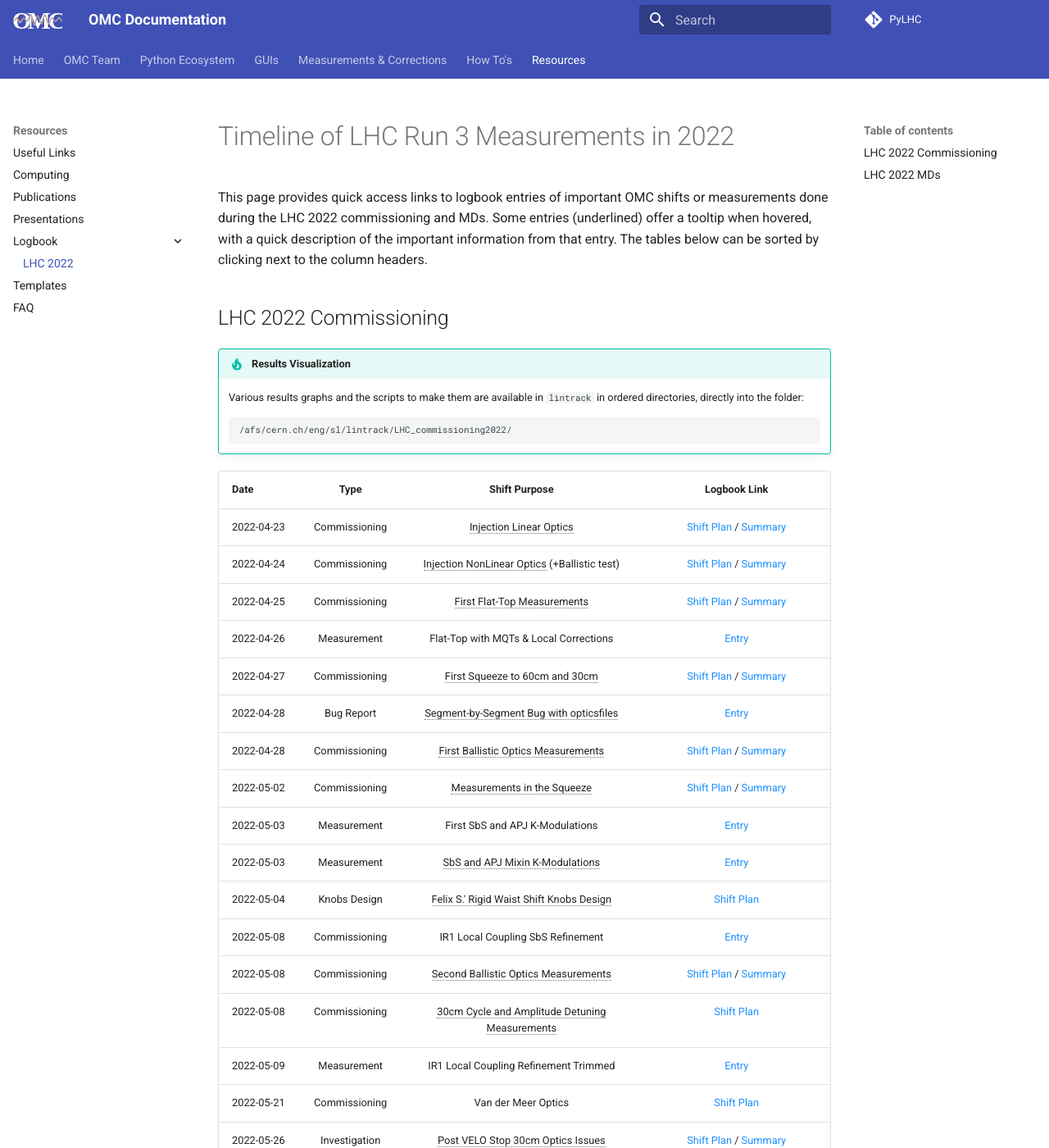
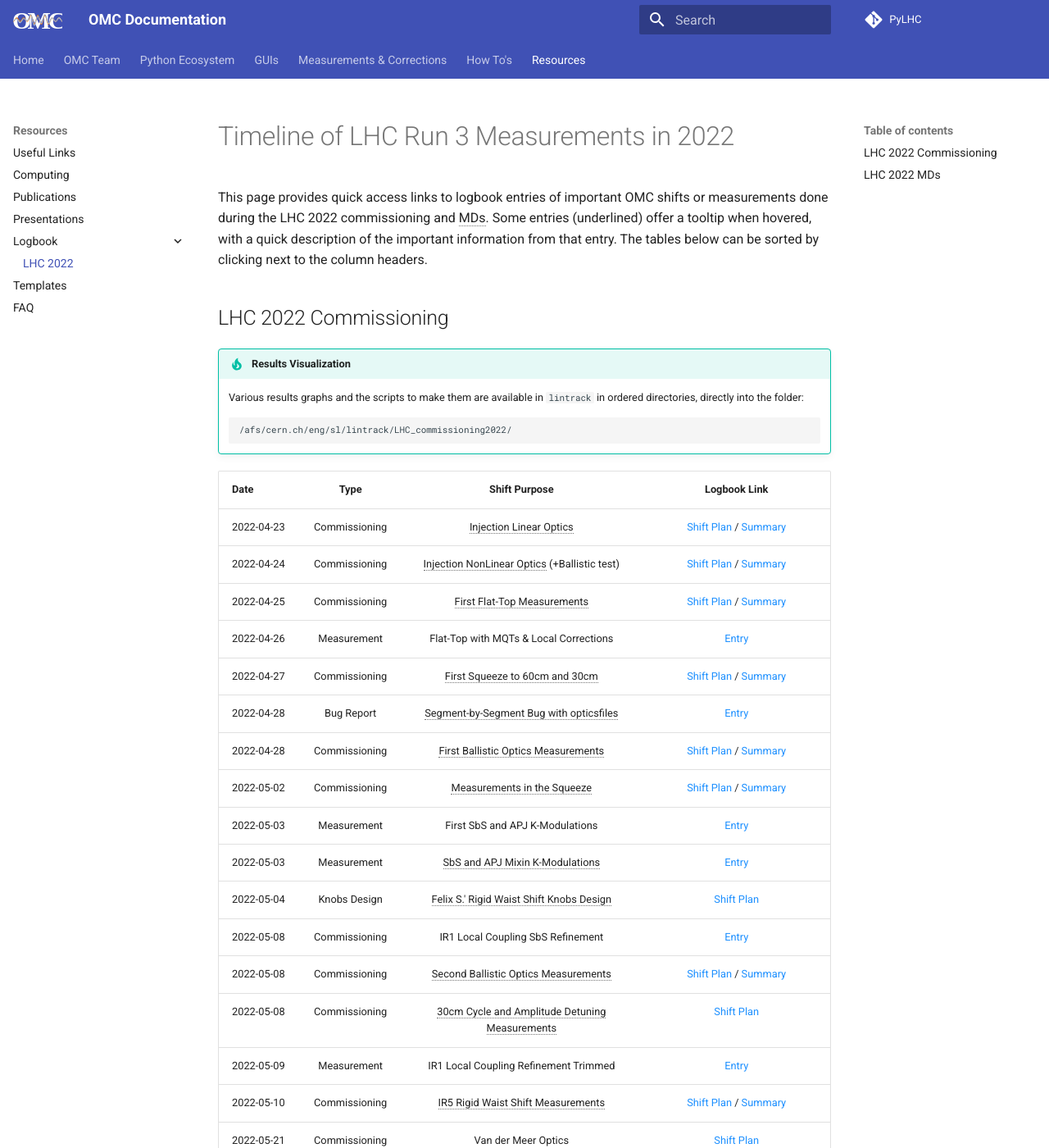
Before and after one commit to pylhc/pylhc.github.io, an MkDocs documentation site: the page built from docs/resources/logbook/2022_lhc.md, in a window 1280 px wide and 1400 px high. Shown: the whole window at 82% size. Built offline with MkDocs 1.6.1 and Material for MkDocs 9.7.7, drawn with Linux system fonts in a browser that asks for light colours; comment, search, counter and statistics services are not loaded; some of the changed lines change nothing that is shown; some of the changed text lies outside the part shown.

Commit message:
add back ir5 rws

```diff
--- a/docs/resources/logbook/2022_lhc.md
+++ b/docs/resources/logbook/2022_lhc.md
@@ -30,6 +30,7 @@ The tables below can be sorted by clicking next to the column headers.
 | 2022-05-08 | Commissioning |        Second Ballistic Optics Measurements        |                                        [Shift Plan][ballistic_optics_measurements]{target=\_blank .cern_login} / [Summary][ballistic_optics_measurements_sum]{target=\_blank .cern_login}                                        |
 | 2022-05-08 | Commissioning |   30cm Cycle and Amplitude Detuning Measurements   |                                                                            [Shift Plan][30cm_cycle_first_nonlinear_corr]{target=\_blank .cern_login}                                                                             |
 | 2022-05-09 |  Measurement  |       IR1 Local Coupling Refinement Trimmed        |                                                                             [Entry][ir1_local_coupling_refinement_trim]{target=\_blank .cern_login}                                                                              |
+| 2022-05-10 | Commissioning |         IR5 Rigid Waist Shift Measurements         |                                   [Shift Plan][ir5_rigid_waist_shift_measurements]{target=\_blank .cern_login} / [Summary][ir5_rigid_waist_shift_measurements_sum]{target=\_blank .cern_login}                                   |
 | 2022-05-21 | Commissioning |                Van der Meer Optics                 |                                                                            [Shift Plan][van_der_meer_optics_measurements]{target=\_blank .cern_login}                                                                            |
 | 2022-05-26 | Investigation |         Post VELO Stop 30cm Optics Issues          |                                    [Shift Plan][post_velo_stop_30cm_optics_issues]{target=\_blank .cern_login} / [Summary][post_velo_stop_summary_and_new_knobs]{target=\_blank .cern_login}                                     |
 | 2022-05-26 |  Measurement  |               Beam 2 Q4 Adjustments                |                                     [Entry][beam_2_q4_adjustments_post_velo_stop]{target=\_blank .cern_login} / [Summary][post_velo_stop_summary_and_new_knobs]{target=\_blank .cern_login}                                      |
@@ -135,7 +136,7 @@ The tables below can be sorted by clicking next to the column headers.
 [md_7003_plan]:                             https://be-op-logbook.web.cern.ch/elogbook-server/#/logbook?logbookId=1081&dateFrom=2022-11-07T00%3A00%3A00&dateTo=2022-11-07T23%3A59%3A59&eventToHighlight=3647097
 [md_7003_summary]:                          https://be-op-logbook.web.cern.ch/elogbook-server/#/logbook?logbookId=1081&dateFrom=2022-11-08T00%3A00%3A00&dateTo=2022-11-08T23%3A59%3A59&eventToHighlight=3647209
 
-<!-- Tooltips -->
+<!-- Tooltips for commissioning-->
 *[Injection Linear Optics]: Re-validation of beam-test corrections. K-mod/Long-term ACD/DOROS tests. NL-chroma.
 *[Injection NonLinear Optics]: Double Check of NL-chroma measurements.&#013; MCS compensation scheme test.&#013; NL-chroma corrections. Detuning measurement. RDT measurement.  Kicks for ballistic.
 *[First Flat-Top Measurements]: Coupling measurement in ramp.&#013; Coupling meas after corr in ramp.&#013; Measurements at FT Tests of DOROS.
@@ -163,3 +164,9 @@ The tables below can be sorted by clicking next to the column headers.
 *[30cm Corrections Validations]: Check of optics through squeeze + coupling correction through squeeze. Extensive K-modulation from 60cm-32.5cm.
 *[IR5 B2 Waist Shift and K-Modulations]: Created a new knob to shift IP5 vertical waist by ~5cm, fixing a residual effect. Good impact all around.
 *[Measurements in the Ramp]: Optics in the ramp. Kmod at instrumentation.
+
+<!-- Tooltips for MDs-->
+*[MDs]: Machine Developments
+*[Amplitude Detuning During Squeeze and Skew-Octupole Measurements at 30cm]: NL-chrom scan.&#013; AmpDet at flattop, 60cm & 30cm with flat IP[15] orbits.&#013; RDT measurements for a4 sources & 2018 corrections test. Xing angle scans at IP[15].
+*[Rematched IR7 Optics]: Measured optics for new IR7 configuration.&#013; No corrections needed.
+*[2023 LHC Configuration]: Measured 2023 configuration in at several points in ramp, flattop and squeeze.&#013; Measured before / after IR8 xing rotation.&#013; Compared optics in squeeze to earlier measurements in the year.
```
Also changed, not shown: mkdocs.yml (line endings or trailing spaces).
